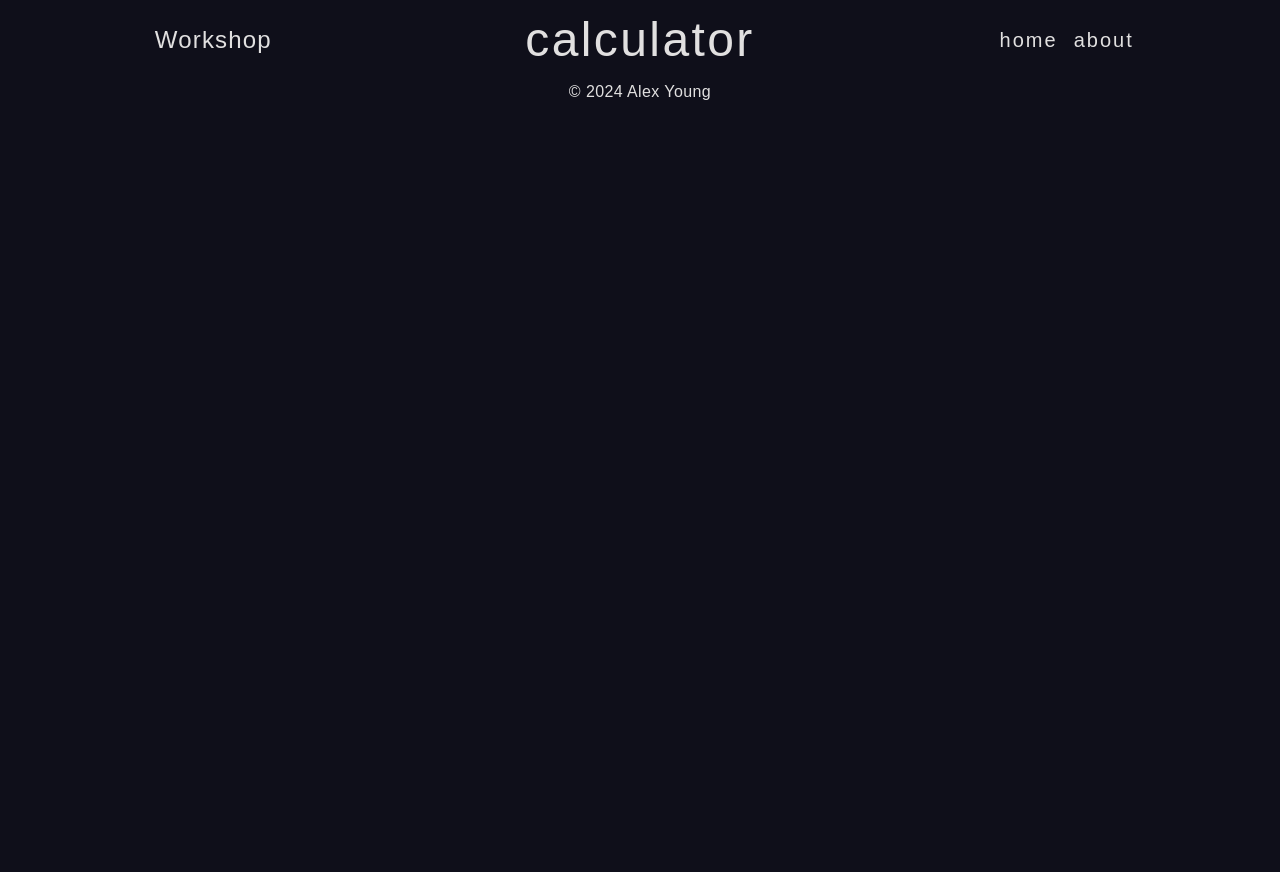
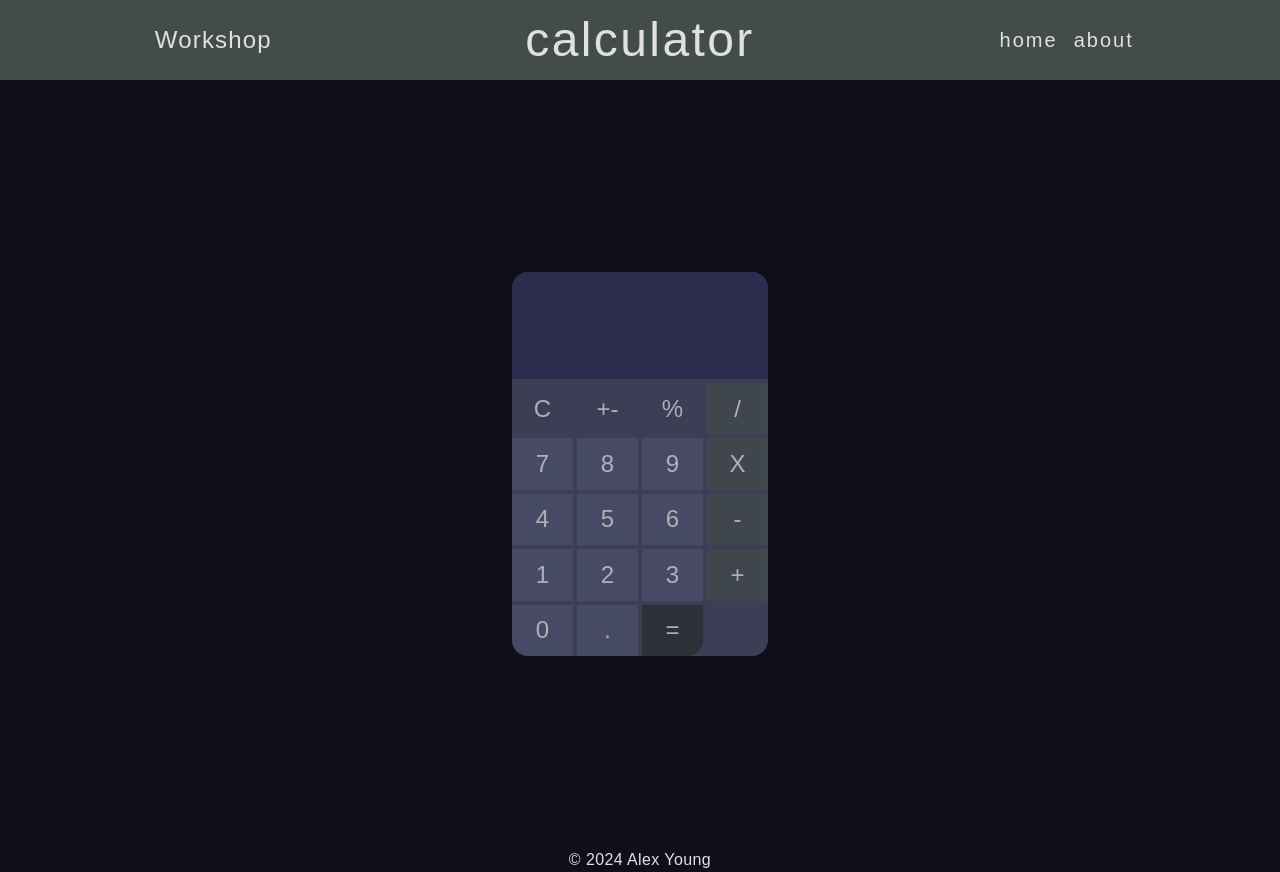
Before and after one commit to alex-yng/alex-workshop, a React (Vite) app: page /calculator in a window 1280 px wide. Before the commit the page ends 800 px from the top, so only its background shows below. Built offline with nearby package versions, Linux system fonts and the light colour scheme; a web font is replaced by a local one.

Commit message:
added calculator gui

```diff
--- /dev/null
+++ b/src/components/CalculatorComponents/CalcButton.tsx
@@ -0,0 +1,16 @@
+export default function CalcButton({
+  text = "",
+  colSpan = "",
+  bgColor = "bg-silver",
+  rounding = "",
+  onclick = () => {},
+}) {
+  return (
+    <button
+      className={`px-2 py-1 text-2xl ${bgColor} col-span-${colSpan} ${rounding} opacity-70 hover:opacity-100 transition-opacity duration-300`}
+      onClick={onclick}
+    >
+      {text}
+    </button>
+  );
+}
--- a/src/components/Header.tsx
+++ b/src/components/Header.tsx
@@ -2,8 +2,8 @@ import Nav from "./Nav";
 
 export default function Header({
   title = "",
-  textColor = "light",
-  bgColor = "",
+  textColor = "text-light",
+  bgColor = "bg-dark",
   links = [
     { name: "home", path: "/" },
     { name: "about", path: "/about" },
@@ -12,7 +12,7 @@ export default function Header({
   return (
     <>
       <div
-        className={`grid place-items-center place-content-center grid-cols-3 py-4 text-${textColor} bg-${bgColor}`}
+        className={`grid place-items-center place-content-center grid-cols-3 py-4 ${textColor} ${bgColor}`}
       >
         <h1 className="text-2xl font-thin tracking-wider text-light">
           <a href="/">Workshop</a>
--- a/src/pages/Calculator.tsx
+++ b/src/pages/Calculator.tsx
@@ -1,13 +1,130 @@
+import { useState } from "react";
+import CalcButton from "../components/CalculatorComponents/CalcButton";
 import Footer from "../components/Footer";
 import Header from "../components/Header";
 
 export default function Calculator() {
+  const [operands, setOperands] = useState([]);
+  const [operator1, setOperator1] = useState([]);
+  const [operator2, setOperator2] = useState([]);
+  const [waitingForOperand, setWaitingForOperand] = useState(false);
+
+  function handleOperand(): void {
+    throw new Error("Function not implemented.");
+  }
+  function handleClear(): void {
+    throw new Error("Function not implemented.");
+  }
+  function handleNegate(): void {
+    throw new Error("Function not implemented.");
+  }
+  function handleOperator(): void {
+    throw new Error("Function not implemented.");
+  }
+  function handleDecimal(): void {
+    throw new Error("Function not implemented.");
+  }
+  function handleCalculation(): void {
+    throw new Error("Function not implemented.");
+  }
+  function updateDisplay(): void {}
+
   return (
     <>
-      <Header title="calculator" bgColor="violet-dark" />
+      <Header title="calculator" bgColor="bg-green-light" />
 
       {/* Main */}
-      <main></main>
+      <main>
+        <div className="calculator max-w-64 h-96 grid grid-rows-7 grid-cols-4 mx-auto my-48 gap-1 bg-gray text-light rounded-2xl">
+          <div className="screen row-span-2 col-span-4 bg-midnight rounded-t-2xl"></div>
+          <CalcButton text="C" bgColor="bg-gray" onclick={handleClear} />
+          <CalcButton text="+-" bgColor="bg-gray" onclick={handleNegate} />
+          <CalcButton text="%" bgColor="bg-gray" onclick={handleOperator} />
+          <CalcButton
+            text="/"
+            bgColor="bg-green-light"
+            onclick={handleOperator}
+          />
+          <CalcButton
+            text="7"
+            bgColor="bg-gray-light"
+            onclick={handleOperand}
+          />
+          <CalcButton
+            text="8"
+            bgColor="bg-gray-light"
+            onclick={handleOperand}
+          />
+          <CalcButton
+            text="9"
+            bgColor="bg-gray-light"
+            onclick={handleOperand}
+          />
+          <CalcButton
+            text="X"
+            bgColor="bg-green-light"
+            onclick={handleOperator}
+          />
+          <CalcButton
+            text="4"
+            bgColor="bg-gray-light"
+            onclick={handleOperand}
+          />
+          <CalcButton
+            text="5"
+            bgColor="bg-gray-light"
+            onclick={handleOperand}
+          />
+          <CalcButton
+            text="6"
+            bgColor="bg-gray-light"
+            onclick={handleOperand}
+          />
+          <CalcButton
+            text="-"
+            bgColor="bg-green-light"
+            onclick={handleOperator}
+          />
+          <CalcButton
+            text="1"
+            bgColor="bg-gray-light"
+            onclick={handleOperand}
+          />
+          <CalcButton
+            text="2"
+            bgColor="bg-gray-light"
+            onclick={handleOperand}
+          />
+          <CalcButton
+            text="3"
+            bgColor="bg-gray-light"
+            onclick={handleOperand}
+          />
+          <CalcButton
+            text="+"
+            bgColor="bg-green-light"
+            onclick={handleOperator}
+          />
+          <CalcButton
+            text="0"
+            bgColor="bg-gray-light"
+            rounding="rounded-bl-2xl"
+            onclick={handleOperand}
+          />
+          <CalcButton
+            text="."
+            bgColor="bg-gray-light"
+            onclick={handleDecimal}
+          />
+          <CalcButton
+            text="="
+            bgColor="bg-green"
+            colSpan="2"
+            rounding="rounded-br-2xl"
+            onclick={handleCalculation}
+          />
+        </div>
+      </main>
 
       <Footer />
     </>
--- a/src/pages/ToDo.tsx
+++ b/src/pages/ToDo.tsx
@@ -45,7 +45,7 @@ export default function ToDo() {
 
   return (
     <>
-      <Header title="to-do" bgColor="gray" />
+      <Header title="to-do" bgColor="bg-gray" />
 
       <main className="container mx-auto py-16 px-8 my-44 grid grid-cols-4 gap-3">
         {/* Item Input */}
```
